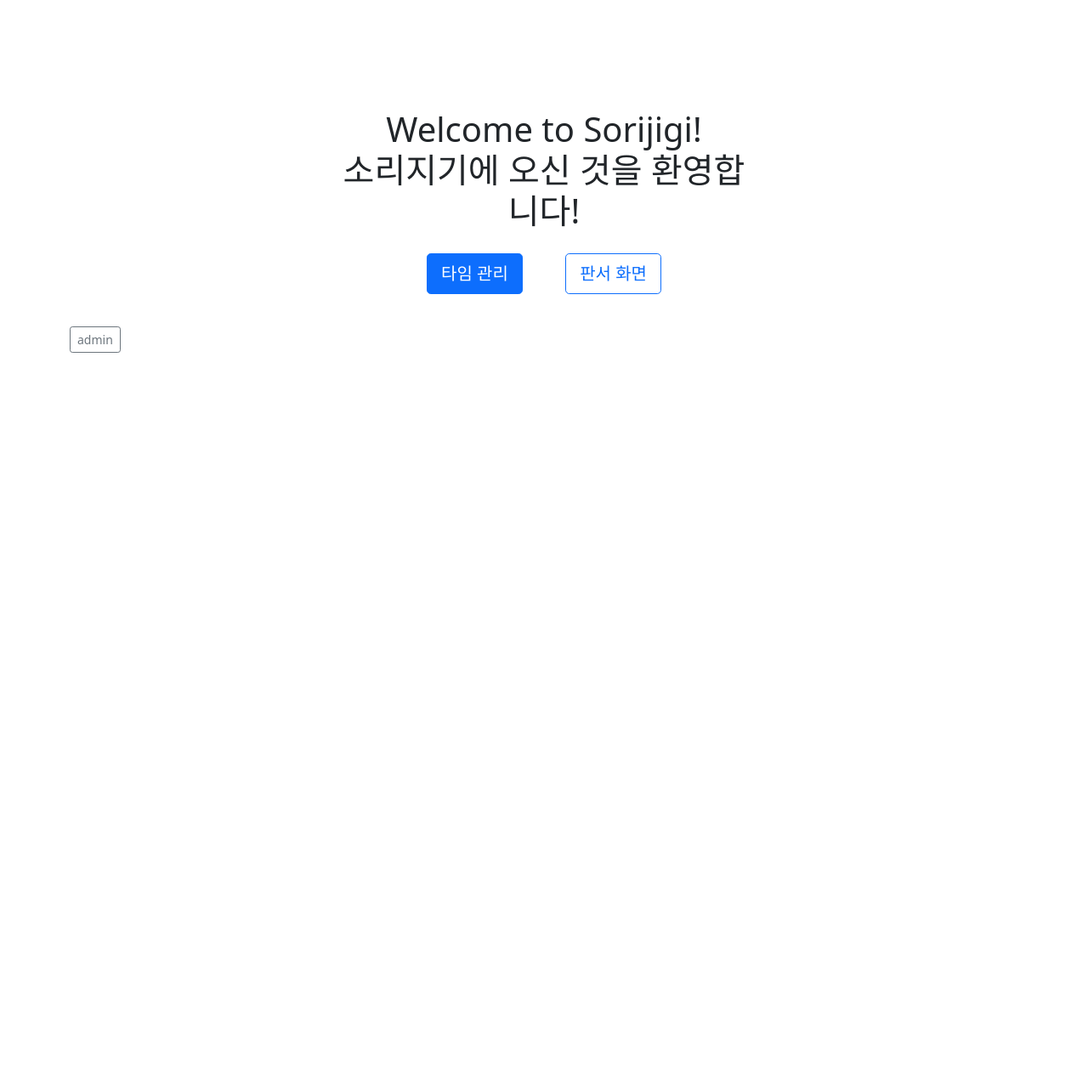
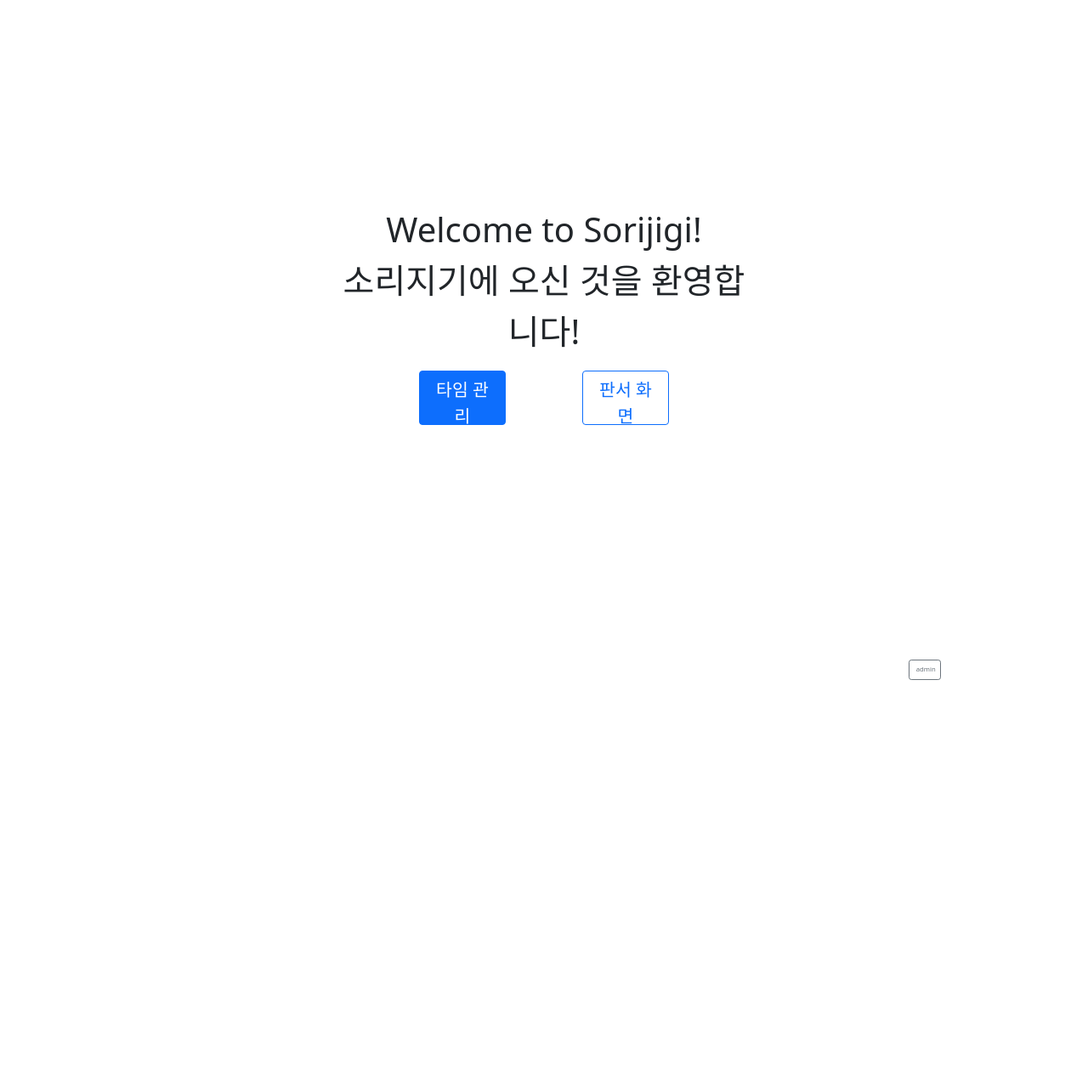
Before and after one commit to GTPV/time_manager_sorijigi, a Django app: page /main/ in a window 1280 px wide. Shown: the whole page at 85% size. After the commit the page ends 800 px from the top, so only its background shows below. Run offline with Django 4.2, Linux system fonts and the light colour scheme.

Commit message:
main page design

```diff
--- a/time_manager/main/templates/main/mainpage.html
+++ b/time_manager/main/templates/main/mainpage.html
@@ -1,26 +1,26 @@
 {% extends 'main/base.html' %}
 {% block body %}
-    <div class="container" style="position: relative;height: 100vw;width: 100vw">
+    <div class="container" style="position: relative;height: 100vh;width: 100vw">
         <div class="row">
-        <div class="container text-center overflow-hidden" style="margin-top: 10vw; height: 20vw; width: 40vw;">
-            <h1>Welcome to Sorijigi!<br>소리지기에 오신 것을 환영합니다!</h1>
-            <div class="row justify-content-center" style="margin-top: 2vw">
-                <div class="col">
-                    <div style="margin-left:40%">
-                        <button class="btn btn-primary btn-lg" onclick="location.href='/time_manage/'">타임 관리</button>
+            <div class="container text-center overflow-hidden" style="margin-top: 30vh; height: 40vh; width: 40vw;">
+                <div style="font-size : 5vmin">Welcome to Sorijigi!<br>소리지기에 오신 것을 환영합니다!</div>
+                <div class="row justify-content-center" style="margin-top: 2vh">
+                    <div class="col">
+                        <div style="margin-left:5vw">
+                            <button class="btn btn-primary" onclick="location.href='/time_manage/'" style="height:8vh;width:8vw;font-size:1.6vw;">타임 관리</button>
+                        </div>
                     </div>
-                </div>
-                <div class="col">
-                    <div style="margin-right:40%">
-                        <button class="btn btn-outline-primary btn-lg" onclick="location.href='/tv_display/'">판서 화면</button>
+                    <div class="col">
+                        <div style="margin-right:5vw">
+                            <button class="btn btn-outline-primary" onclick="location.href='/tv_display/'" style="height:8vh ;width:8vw;font-size:1.6vw;">판서 화면</button>
+                        </div>
                     </div>
                 </div>
             </div>
         </div>
-        </div>
         <div class="row">
-            <div style="position:abolute;bottom: 0px; right: 0px;">
-                <button class="btn btn-sm btn-outline-secondary" onclick="location.href='/admin/'">admin</button>
+            <div class="container text-center overflow-hidden" style="height: 30vh; width: 100vw">
+                <button class="btn btn-sm btn-outline-secondary" onclick="location.href='/admin/'" style="height:3vh;width:3vw;margin-top:27vh;margin-left:70vw;font-size:0.6vw">admin</button>
             </div>
         </div>
     </div>
--- a/time_manager/time_manager/settings.py
+++ b/time_manager/time_manager/settings.py
@@ -165,7 +165,7 @@ USE_TZ = True
 # https://docs.djangoproject.com/en/4.0/howto/static-files/
 
 STATIC_URL = os.path.join(BASE_DIR, 'static/')
-STATIC_ROOT = os.path.join(BASE_DIR, 'staticfiles')
+STATIC_ROOT = os.path.join(BASE_DIR, 'static_collect/')
 STATICFILES_DIRS = (
     BASE_DIR / 'static/',
 )
```
Also changed, not shown: time_manager/db.sqlite3.
